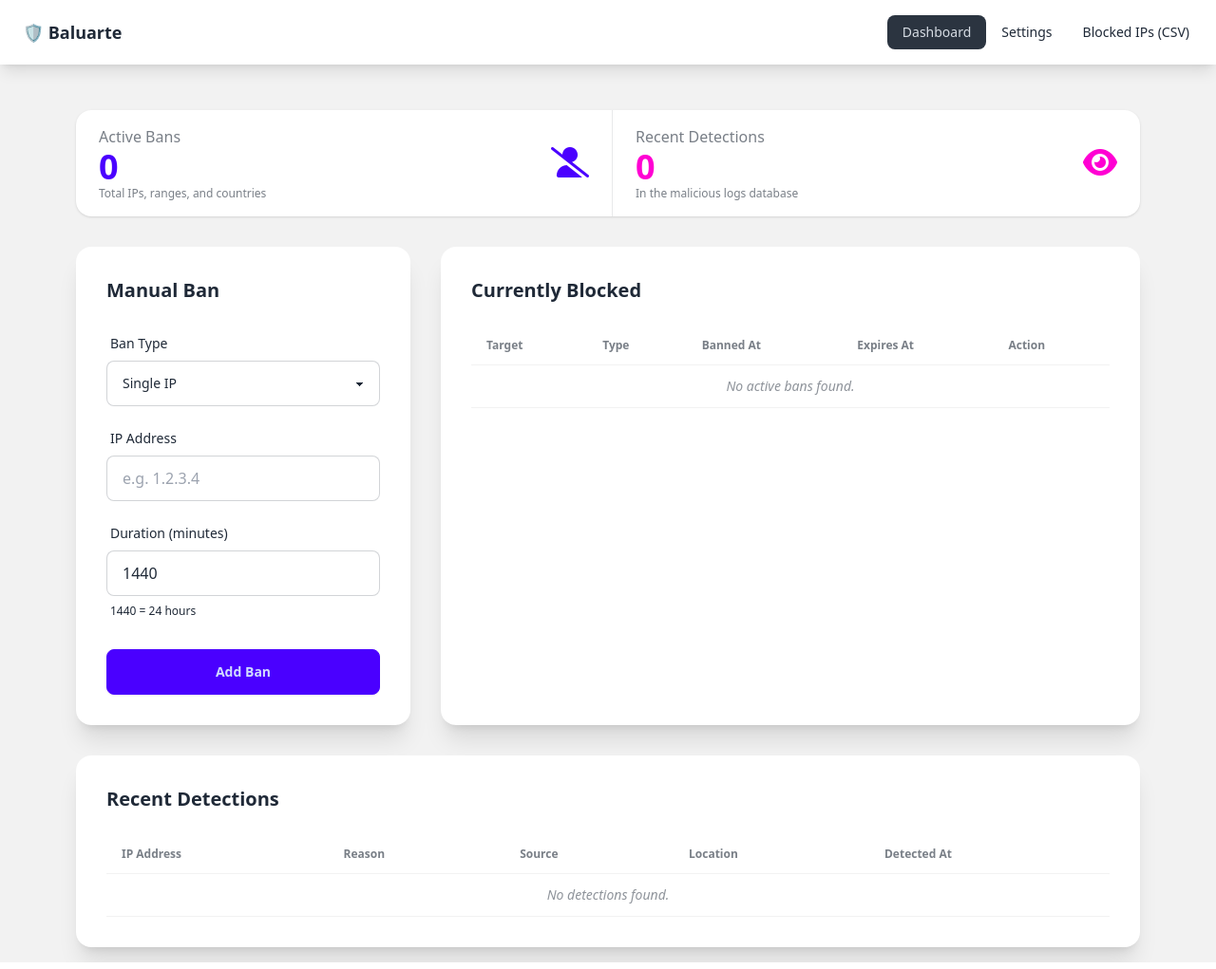
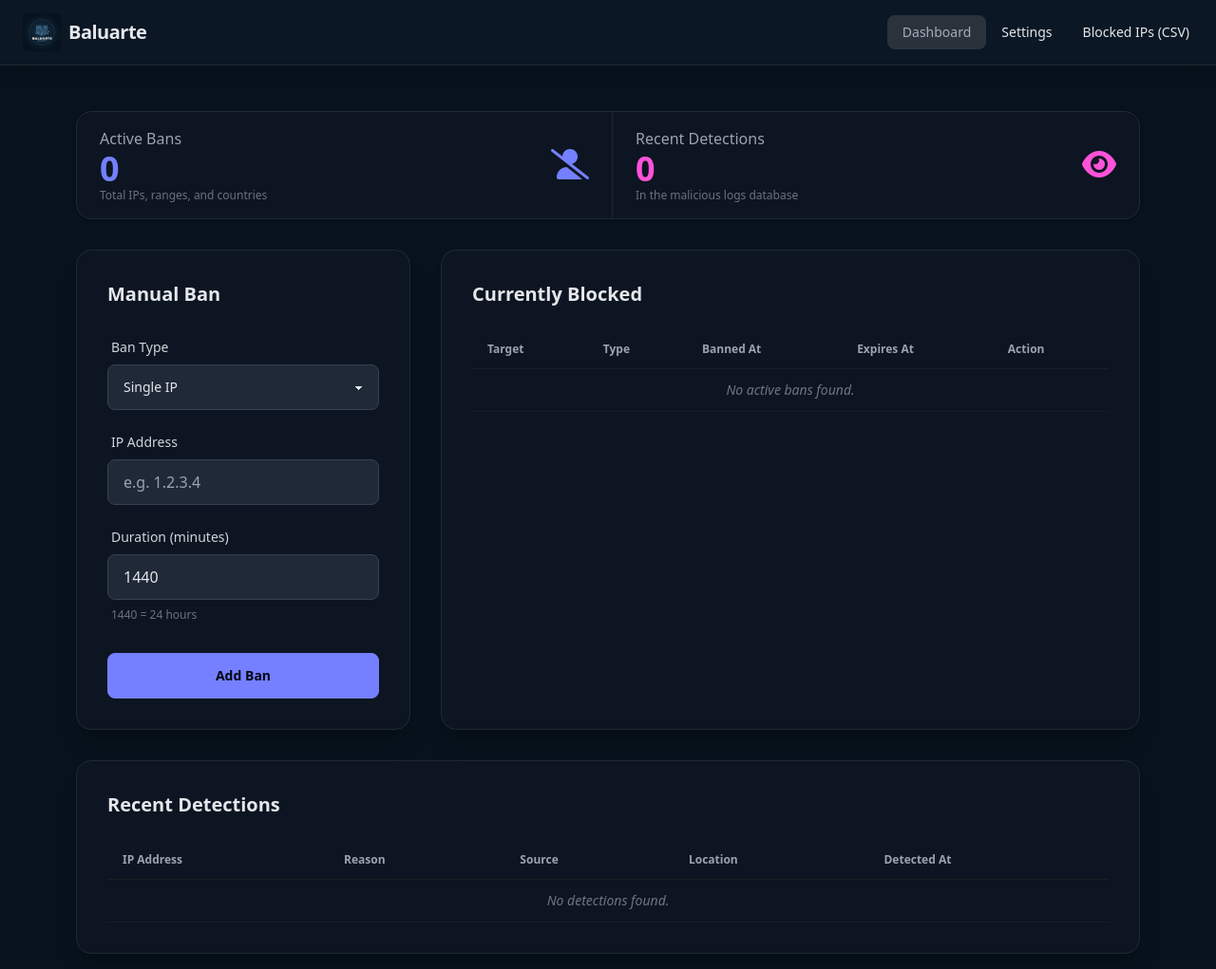
Before and after one commit to peopleandpixel/baluarte, a PHP site: page /index.php in a window 1280 px wide. Shown: the whole page at 95% size. Run offline with PHP 8.4, Linux system fonts and the light colour scheme; data comes from the database, SQL or seed files in the repository; both versions use the stored data as it was after the commit; some libraries are stand-ins or nearby versions.

Commit message:
switch to dark theme

```diff
--- a/public/index.php
+++ b/public/index.php
@@ -141,19 +141,40 @@ try {
 
 ?>
 <!DOCTYPE html>
-<html lang="en" data-theme="light">
+<html lang="en" data-theme="dark">
 <head>
     <meta charset="UTF-8">
     <meta name="viewport" content="width=device-width, initial-scale=1.0">
     <title>Baluarte Dashboard</title>
     <link href="https://cdn.jsdelivr.net/npm/daisyui@4.12.10/dist/full.min.css" rel="stylesheet" type="text/css" />
     <script src="https://cdn.tailwindcss.com"></script>
+    <script>
+        tailwind.config = {
+            theme: {
+                extend: {
+                    colors: {
+                        darkbg: '#08121c',
+                    }
+                }
+            }
+        }
+    </script>
     <link rel="stylesheet" href="https://cdnjs.cloudflare.com/ajax/libs/font-awesome/6.0.0/css/all.min.css">
+    <style>
+        body {
+            background-color: #08121c !important;
+        }
+        .navbar {
+            background-color: rgba(13, 25, 39, 0.8) !important;
+            backdrop-filter: blur(8px);
+        }
+    </style>
 </head>
-<body class="bg-base-200 min-h-screen">
-<div class="navbar bg-base-100 shadow-lg mb-8">
+<body class="min-h-screen text-gray-200">
+<div class="navbar shadow-lg mb-8 border-b border-gray-800">
     <div class="flex-1 px-2 mx-2">
-        <span class="text-lg font-bold">🛡️ Baluarte</span>
+        <img src="assets/img/logo.jpg" alt="Baluarte Logo" class="h-10 w-auto mr-2 rounded">
+        <span class="text-xl font-bold tracking-tight">Baluarte</span>
     </div>
     <div class="flex-none">
         <ul class="menu menu-horizontal px-1">
@@ -178,52 +199,52 @@ try {
 
             <div class="flex flex-col gap-8 mb-8">
                 <!-- General Settings -->
-                <div class="card bg-base-100 shadow-xl w-full">
+                <div class="card bg-gray-900/50 shadow-xl w-full border border-gray-800">
                     <div class="card-body">
                         <h2 class="card-title mb-4"><i class="fa-solid fa-gears"></i> General Settings</h2>
 
                         <div class="form-control w-full">
                             <label class="label">
-                                <span class="label-text">Database Path</span>
+                                <span class="label-text text-gray-300">Database Path</span>
                             </label>
-                            <input type="text" name="db_path" value="<?php echo htmlspecialchars($config['database']['path'] ?? 'baluarte.sqlite'); ?>" class="input input-bordered w-full" />
+                            <input type="text" name="db_path" value="<?php echo htmlspecialchars($config['database']['path'] ?? 'baluarte.sqlite'); ?>" class="input input-bordered bg-gray-800 border-gray-700 w-full" />
                         </div>
 
                         <div class="form-control w-full mt-4">
                             <label class="label">
-                                <span class="label-text">AbuseIPDB API Key</span>
+                                <span class="label-text text-gray-300">AbuseIPDB API Key</span>
                             </label>
-                            <input type="text" name="abuseipdb_key" value="<?php echo htmlspecialchars($config['api']['abuseipdb']['key'] ?? ''); ?>" class="input input-bordered w-full" />
+                            <input type="text" name="abuseipdb_key" value="<?php echo htmlspecialchars($config['api']['abuseipdb']['key'] ?? ''); ?>" class="input input-bordered bg-gray-800 border-gray-700 w-full" />
                         </div>
 
                         <div class="form-control w-full mt-4">
                             <label class="label">
-                                <span class="label-text">GeoIP Database Path</span>
+                                <span class="label-text text-gray-300">GeoIP Database Path</span>
                             </label>
-                            <input type="text" name="geoip_path" value="<?php echo htmlspecialchars($config['geoip']['database_path'] ?? ''); ?>" class="input input-bordered w-full" />
+                            <input type="text" name="geoip_path" value="<?php echo htmlspecialchars($config['geoip']['database_path'] ?? ''); ?>" class="input input-bordered bg-gray-800 border-gray-700 w-full" />
                         </div>
 
                         <div class="form-control w-full mt-4">
                             <label class="label">
-                                <span class="label-text">Webhook URL</span>
+                                <span class="label-text text-gray-300">Webhook URL</span>
                             </label>
-                            <input type="text" name="webhook_url" value="<?php echo htmlspecialchars($config['notifications']['webhook']['url'] ?? ''); ?>" class="input input-bordered w-full" />
+                            <input type="text" name="webhook_url" value="<?php echo htmlspecialchars($config['notifications']['webhook']['url'] ?? ''); ?>" class="input input-bordered bg-gray-800 border-gray-700 w-full" />
                         </div>
 
-                        <div class="divider">Firewall</div>
+                        <div class="divider before:bg-gray-800 after:bg-gray-800">Firewall</div>
 
                         <div class="form-control">
                             <label class="label cursor-pointer">
-                                <span class="label-text">Enable Firewall Integration</span>
-                                <input type="checkbox" name="firewall_enabled" class="checkbox" <?php echo ($config['firewall']['enabled'] ?? false) ? 'checked' : ''; ?> />
+                                <span class="label-text text-gray-300">Enable Firewall Integration</span>
+                                <input type="checkbox" name="firewall_enabled" class="checkbox checkbox-primary" <?php echo ($config['firewall']['enabled'] ?? false) ? 'checked' : ''; ?> />
                             </label>
                         </div>
 
                         <div class="form-control w-full mt-2">
                             <label class="label">
-                                <span class="label-text">Firewall Driver</span>
+                                <span class="label-text text-gray-300">Firewall Driver</span>
                             </label>
-                            <select name="firewall_driver" class="select select-bordered w-full">
+                            <select name="firewall_driver" class="select select-bordered bg-gray-800 border-gray-700 w-full text-gray-200">
                                 <option value="ufw" <?php echo ($config['firewall']['driver'] ?? '') === 'ufw' ? 'selected' : ''; ?>>UFW</option>
                                 <option value="iptables" <?php echo ($config['firewall']['driver'] ?? '') === 'iptables' ? 'selected' : ''; ?>>iptables</option>
                             </select>
@@ -232,13 +253,13 @@ try {
                 </div>
 
                 <!-- Patterns Management -->
-                <div class="card bg-base-100 shadow-xl w-full">
+                <div class="card bg-gray-900/50 shadow-xl w-full border border-gray-800">
                     <div class="card-body">
                         <h2 class="card-title mb-4"><i class="fa-solid fa-list-check"></i> Log Patterns</h2>
-                        <div class="overflow-y-auto max-h-[500px]">
+                        <div class="overflow-y-auto max-h-[500px] space-y-4">
                             <?php foreach ($config['patterns'] ?? [] as $id => $pattern): ?>
                                 <?php $isEnabled = $pattern['enabled'] ?? true; ?>
-                                <div class="<?php echo $isEnabled ? 'bg-success/10' : 'bg-base-300'; ?> p-4 rounded-lg mb-4 relative group">
+                                <div class="<?php echo $isEnabled ? 'bg-success/5 border border-success/20' : 'bg-gray-800/50 border border-gray-700'; ?> p-4 rounded-lg relative group">
                                     <div class="flex justify-between items-start mb-2 pr-8">
                                         <div class="font-bold"><?php echo htmlspecialchars($id); ?></div>
                                         <div class="form-control">
@@ -317,39 +338,39 @@ try {
 
     <div class="grid grid-cols-1 lg:grid-cols-3 gap-6 mb-8">
         <!-- Stats -->
-        <div class="stats shadow bg-base-100 lg:col-span-3">
-            <div class="stat">
+        <div class="stats shadow bg-gray-900/50 lg:col-span-3 border border-gray-800">
+            <div class="stat border-gray-800">
                 <div class="stat-figure text-primary">
                     <i class="fa-solid fa-user-slash fa-2x"></i>
                 </div>
-                <div class="stat-title">Active Bans</div>
+                <div class="stat-title text-gray-400">Active Bans</div>
                 <div class="stat-value text-primary"><?php echo count($activeBansDetailed); ?></div>
-                <div class="stat-desc">Total IPs, ranges, and countries</div>
+                <div class="stat-desc text-gray-500">Total IPs, ranges, and countries</div>
             </div>
 
-            <div class="stat">
+            <div class="stat border-gray-800">
                 <div class="stat-figure text-secondary">
                     <i class="fa-solid fa-eye fa-2x"></i>
                 </div>
-                <div class="stat-title">Recent Detections</div>
+                <div class="stat-title text-gray-400">Recent Detections</div>
                 <div class="stat-value text-secondary"><?php echo count($detectedIps); ?></div>
-                <div class="stat-desc">In the malicious logs database</div>
+                <div class="stat-desc text-gray-500">In the malicious logs database</div>
             </div>
         </div>
     </div>
 
     <div class="grid grid-cols-1 lg:grid-cols-3 gap-8">
         <!-- Add Ban Form -->
-        <div class="card bg-base-100 shadow-xl">
+        <div class="card bg-gray-900/50 shadow-xl border border-gray-800">
             <div class="card-body">
-                <h2 class="card-title mb-4">Manual Ban</h2>
+                <h2 class="card-title mb-4 text-gray-200">Manual Ban</h2>
                 <form method="POST">
                     <input type="hidden" name="action" value="add_ban">
                     <div class="form-control w-full">
                         <label class="label">
-                            <span class="label-text">Ban Type</span>
+                            <span class="label-text text-gray-300">Ban Type</span>
                         </label>
-                        <select name="type" class="select select-bordered w-full" id="ban_type" onchange="toggleBanInput()">
+                        <select name="type" class="select select-bordered bg-gray-800 border-gray-700 w-full text-gray-200" id="ban_type" onchange="toggleBanInput()">
                             <option value="ip">Single IP</option>
                             <option value="range">IP Range (CIDR)</option>
                             <option value="country">Country</option>
@@ -358,16 +379,16 @@ try {
 
                     <div class="form-control w-full mt-4" id="target_input_container">
                         <label class="label">
-                            <span class="label-text" id="target_label">IP Address</span>
+                            <span class="label-text text-gray-300" id="target_label">IP Address</span>
                         </label>
-                        <input type="text" name="target" id="target_input" placeholder="e.g. 1.2.3.4" class="input input-bordered w-full" />
+                        <input type="text" name="target" id="target_input" placeholder="e.g. 1.2.3.4" class="input input-bordered bg-gray-800 border-gray-700 w-full text-gray-200" />
                     </div>
 
                     <div class="form-control w-full mt-4 hidden" id="country_input_container">
                         <label class="label">
-                            <span class="label-text">Select Country</span>
+                            <span class="label-text text-gray-300">Select Country</span>
                         </label>
-                        <select name="target_country" id="country_select" class="select select-bordered w-full">
+                        <select name="target_country" id="country_select" class="select select-bordered bg-gray-800 border-gray-700 w-full text-gray-200">
                             <option value="">-- Choose Country --</option>
                             <?php foreach ($countriesList as $c): ?>
                                 <option value="<?php echo htmlspecialchars($c['code']); ?>">
@@ -379,11 +400,11 @@ try {
 
                     <div class="form-control w-full mt-4">
                         <label class="label">
-                            <span class="label-text">Duration (minutes)</span>
+                            <span class="label-text text-gray-300">Duration (minutes)</span>
                         </label>
-                        <input type="number" name="duration" value="1440" class="input input-bordered w-full" />
+                        <input type="number" name="duration" value="1440" class="input input-bordered bg-gray-800 border-gray-700 w-full text-gray-200" />
                         <label class="label">
-                            <span class="label-text-alt">1440 = 24 hours</span>
+                            <span class="label-text-alt text-gray-500">1440 = 24 hours</span>
                         </label>
                     </div>
 
@@ -395,24 +416,24 @@ try {
         </div>
 
         <!-- Active Bans Table -->
-        <div class="card bg-base-100 shadow-xl lg:col-span-2">
+        <div class="card bg-gray-900/50 shadow-xl lg:col-span-2 border border-gray-800">
             <div class="card-body">
-                <h2 class="card-title mb-4">Currently Blocked</h2>
+                <h2 class="card-title mb-4 text-gray-200">Currently Blocked</h2>
                 <div class="overflow-x-auto">
                     <table class="table w-full">
-                        <thead>
+                        <thead class="text-gray-400 border-gray-800">
                         <tr>
-                            <th>Target</th>
-                            <th>Type</th>
-                            <th>Banned At</th>
-                            <th>Expires At</th>
-                            <th>Action</th>
+                            <th class="bg-transparent border-gray-800">Target</th>
+                            <th class="bg-transparent border-gray-800">Type</th>
+                            <th class="bg-transparent border-gray-800">Banned At</th>
+                            <th class="bg-transparent border-gray-800">Expires At</th>
+                            <th class="bg-transparent border-gray-800">Action</th>
                         </tr>
                         </thead>
-                        <tbody>
+                        <tbody class="text-gray-300">
                         <?php foreach ($activeBansDetailed as $ban): ?>
-                            <tr>
-                                <td>
+                            <tr class="border-gray-800">
+                                <td class="border-gray-800">
                                     <?php if ($ban['type'] === 'country'): ?>
                                         <?php
                                             $countryCode = $ban['ip_address'];
@@ -421,22 +442,22 @@ try {
                                             echo ($country['flag'] ?? '') . ' ' . htmlspecialchars($country['name'] ?? $countryCode);
                                         ?>
                                     <?php else: ?>
-                                        <code class="text-sm"><?php echo htmlspecialchars($ban['ip_address']); ?></code>
+                                        <code class="text-sm bg-gray-800 px-2 py-1 rounded text-primary-content/80"><?php echo htmlspecialchars($ban['ip_address']); ?></code>
                                     <?php endif; ?>
                                 </td>
-                                <td>
+                                <td class="border-gray-800">
                                     <div class="badge <?php
                                         echo match($ban['type']) {
                                             'range' => 'badge-warning',
                                             'country' => 'badge-error',
-                                            default => 'badge-ghost'
+                                            default => 'badge-ghost border-gray-700'
                                         };
                                     ?>">
                                         <?php echo htmlspecialchars($ban['type']); ?>
                                     </div>
                                 </td>
-                                <td class="text-xs"><?php echo htmlspecialchars($ban['banned_at']); ?></td>
-                                <td class="text-xs"><?php echo htmlspecialchars($ban['expires_at']); ?></td>
+                                <td class="text-xs border-gray-800"><?php echo htmlspecialchars($ban['banned_at']); ?></td>
+                                <td class="text-xs border-gray-800"><?php echo htmlspecialchars($ban['expires_at']); ?></td>
                                 <td>
                                     <form method="POST" onsubmit="return confirm('Really remove this ban?')">
                                         <input type="hidden" name="action" value="remove_ban">
@@ -458,26 +479,26 @@ try {
         </div>
 
         <!-- Recent Detections -->
-        <div class="card bg-base-100 shadow-xl lg:col-span-3">
+        <div class="card bg-gray-900/50 shadow-xl lg:col-span-3 border border-gray-800">
             <div class="card-body">
-                <h2 class="card-title mb-4">Recent Detections</h2>
+                <h2 class="card-title mb-4 text-gray-200">Recent Detections</h2>
                 <div class="overflow-x-auto">
-                    <table class="table table-zebra w-full">
-                        <thead>
+                    <table class="table w-full">
+                        <thead class="text-gray-400 border-gray-800">
                         <tr>
-                            <th>IP Address</th>
-                            <th>Reason</th>
-                            <th>Source</th>
-                            <th>Location</th>
-                            <th>Detected At</th>
+                            <th class="bg-transparent border-gray-800">IP Address</th>
+                            <th class="bg-transparent border-gray-800">Reason</th>
+                            <th class="bg-transparent border-gray-800">Source</th>
+                            <th class="bg-transparent border-gray-800">Location</th>
+                            <th class="bg-transparent border-gray-800">Detected At</th>
                         </tr>
                         </thead>
-                        <tbody>
+                        <tbody class="text-gray-300">
                         <?php foreach ($detectedIps as $ip): ?>
-                            <tr>
-                                <td>
+                            <tr class="hover:bg-gray-800/30 border-gray-800 transition-colors">
+                                <td class="border-gray-800">
                                     <div class="flex items-center space-x-2">
-                                        <code class="text-sm"><?php echo htmlspecialchars($ip['ip_address']); ?></code>
+                                        <code class="text-sm bg-gray-800 px-2 py-1 rounded text-primary-content/80"><?php echo htmlspecialchars($ip['ip_address']); ?></code>
                                         <form method="POST" class="inline">
                                             <input type="hidden" name="action" value="add_ban">
                                             <input type="hidden" name="type" value="ip">
@@ -488,21 +509,21 @@ try {
                                         </form>
                                     </div>
                                 </td>
-                                <td class="max-w-xs truncate" title="<?php echo htmlspecialchars($ip['reason']); ?>">
+                                <td class="max-w-xs truncate border-gray-800" title="<?php echo htmlspecialchars($ip['reason']); ?>">
                                     <?php echo htmlspecialchars($ip['reason']); ?>
                                 </td>
-                                <td><span class="badge badge-info badge-sm"><?php echo htmlspecialchars($ip['log_source']); ?></span></td>
-                                <td class="text-sm">
+                                <td class="border-gray-800"><span class="badge badge-info badge-sm"><?php echo htmlspecialchars($ip['log_source']); ?></span></td>
+                                <td class="text-sm border-gray-800">
                                     <?php echo htmlspecialchars(($ip['city'] ?? '') . ($ip['city'] && $ip['country'] ? ', ' : '') . ($ip['country'] ?? '') ?: 'Unknown'); ?>
                                     <?php if ($ip['isp']): ?>
                                         <br><small class="opacity-60"><?php echo htmlspecialchars($ip['isp']); ?></small>
                                     <?php endif; ?>
                                 </td>
-                                <td class="text-xs"><?php echo htmlspecialchars($ip['detected_at']); ?></td>
+                                <td class="text-xs border-gray-800"><?php echo htmlspecialchars($ip['detected_at']); ?></td>
                             </tr>
                         <?php endforeach; ?>
                         <?php if (empty($detectedIps)): ?>
-                            <tr><td colspan="5" class="text-center italic opacity-50">No detections found.</td></tr>
+                            <tr><td colspan="5" class="text-center italic opacity-50 border-gray-800">No detections found.</td></tr>
                         <?php endif; ?>
                         </tbody>
                     </table>
```
Also changed, not shown: baluarte.sqlite (added), public/assets/img/logo.jpg (added), 1 other file.
